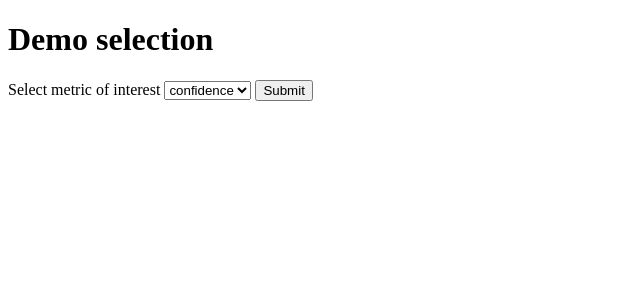
After one commit to dcjohnson24/market_basket_app, a Flask app: page /demo_selection in a window 1280 px wide. The commit adds this page. Shown: the top 300 px of the page, without its empty margins (0-640 px from the left). Run offline with Flask 2, Linux system fonts and the light colour scheme.

Commit message:
Add a demo url, move post requests to javascript, create macros

```diff
--- a/api/api.py
+++ b/api/api.py
@@ -32,7 +32,7 @@ def generate_rules_from_json() -> Tuple[pd.DataFrame, str]:
 
 @main.route('/')
 def index():
-    return render_template('index.html')
+    return render_template('demo.html')
 
 
 @main.route('/', methods=['POST'])
@@ -61,7 +61,7 @@ def upload_files():
         app.logger.info('Done!')
         app.logger.info(f'transactions_df.shape={transactions_df.shape}')
         return redirect(url_for('main.completed'))
-    return render_template('index.html')
+    return render_template('demo.html')
 
 
 @main.route('/completed')
@@ -69,11 +69,22 @@ def completed():
     return render_template('completed.html')
 
 
-@main.route('/demo')
+@main.route('/demo_selection')
+def demo_selection():
+    return render_template('demo_selection.html')
+
+
+@main.route('/demo', methods=['POST'])
 def view_demo():
-    metric = request.get_json()['metric']
-    rules = apriori.run_retail_demo()
-    print(rules._asdict()[metric])
+    metric = request.form.get('metric')
+    app.logger.info(f'metric {metric} has been passed to view_demo!')
+    rules = apriori.run_demo()
+    rules_df = rules._asdict()[metric]
+    return render_template(
+        'tables.html',
+        metric=metric,
+        table=rules_df.to_html(index=False, classes='rules')
+    )
 
 
 @main.route('/compute_rules', methods=['POST'])
@@ -91,11 +102,14 @@ def plot_heatmap():
     plot_heatmap_plotly(rules_table, metric)
     return 'Ok'
 
+
 @main.route('/network_graph', methods=['POST'])
 def plot_network_graph():
     rules_table, metric = generate_rules_from_json()
+    app.logger.info('Starting the network graph plots')
     plot_network_graph_plotly(rules_table, metric)
     return 'Ok'
+
 
 @main.errorhandler(413)
 def too_large(error):
--- a/api/static/submit.js
+++ b/api/static/submit.js
@@ -23,6 +23,16 @@ function post(path, params, method='post') {
     form.submit();
 }
 window.addEventListener('load', () => {
+    if (location.pathname.includes('completed')) {
+
+        document.getElementsByClassName('selection')[0]
+            .getElementsByTagName('input')[0]
+            .addEventListener('click', event => {
+                ['table', 'graph', 'heatmap'].map(showDiv);
+                event.preventDefault(); // Prevent form from submitting.
+            });
+
+
         document.getElementById('btn_table').addEventListener('click', () => {
             showDiv('loading');
             post(
@@ -44,4 +54,19 @@ window.addEventListener('load', () => {
                 {'metric': document.getElementById('metric').value}
             );
         });
+    } else if (location.pathname == '/') {
+        document.getElementById('btn_demo').addEventListener('click', () => {
+            location.assign(demo_page);
         });
+    } else if (location.pathname.includes('demo_selection')) {
+        document.getElementsByClassName('selection')[0]
+        .getElementsByTagName('input')[0]
+        .addEventListener('click', event => {
+            event.preventDefault();
+            post(
+                view_demo,
+                {'metric': document.getElementById('metric').value}
+            );
+        });
+    };
+});
--- /dev/null
+++ b/api/templates/demo.html
@@ -0,0 +1,6 @@
+{% extends "index.html" %}
+    {% block content %}
+        <div class="demo">
+            <button id="btn_demo">View demo</button>
+        </div>
+    {% endblock %}
--- /dev/null
+++ b/api/templates/demo_selection.html
@@ -0,0 +1,15 @@
+{% from "macros.html" import selection %}
+<!DOCTYPE html>
+<html>
+    <head>
+        <link rel="stylesheet" href="{{ url_for('static', filename='load_page.css') }}">
+        <script src="{{ url_for('static', filename='submit.js') }}"></script>
+        <script>
+            let view_demo = "{{ url_for('main.view_demo') }}";
+        </script>
+    </head>
+    <body>
+        <h1>Demo selection</h1>
+        {{ selection () }}
+    </body>
+</html>
--- a/api/templates/index.html
+++ b/api/templates/index.html
@@ -1,8 +1,14 @@
 <html>
   <head>
+    <script src="{{ url_for('static', filename='submit.js') }}"></script>
+    <script>
+      let demo_page = "{{ url_for('main.demo_selection') }}";
+      let view_demo = "{{ url_for('main.view_demo') }}";
+    </script>
     <title>File Upload</title>
     {{ dropzone.load_css() }}
     {{ dropzone.style('border: 2px dashed #0087F7') }}
+    <link rel="stylesheet" href="{{ url_for('static', filename='load_page.css') }}">
   </head>
   <body>
     <h1>File Upload</h1>
--- /dev/null
+++ b/api/templates/macros.html
@@ -0,0 +1,13 @@
+{% macro selection() %}
+    <div class="selection">
+        <form>
+            <label for="metric">Select metric of interest</label>
+            <select id="metric">
+                <option value='confidence'>confidence</option>
+                <option value='lift'>lift</option>
+                <option value='leverage'>leverage</option>
+            </select>
+            <input type="submit" value="Submit"/>
+        </form>
+    </div>
+{% endmacro %}
```
Also changed, not shown: api/templates/completed.html (+2 -10 lines). Lines whose indentation alone changed are shown as unchanged.
